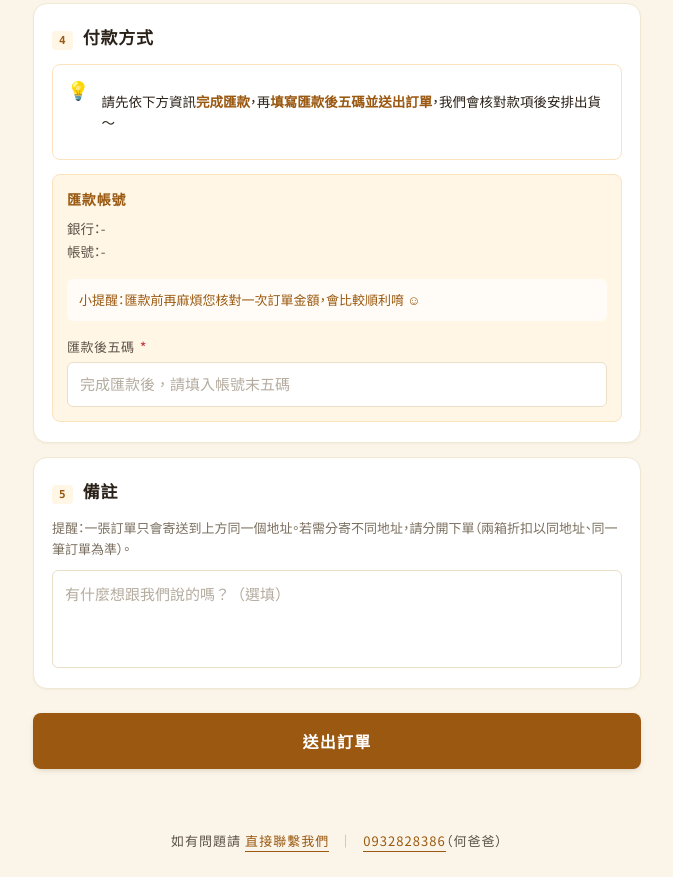
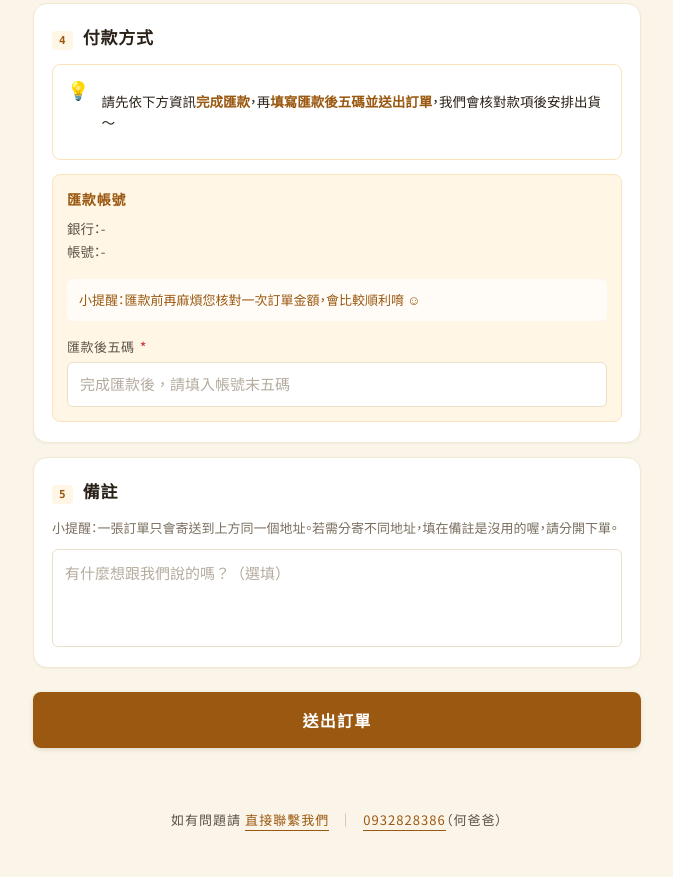
Before and after one commit to ChungYingHo/Simple-Shopping-Form, a website: page index.html in a window 1280 px wide. Shown: the part 1052-1929 px from the top of the page, without its empty margins (303-976 px from the left). After the commit the page ends 1908 px from the top, so only its background shows below. Drawn offline with Linux system fonts and the light colour scheme; no server answers.

Commit message:
copy: 備註欄小提醒改口語，提醒分寄需分開下單
Co-Authored-By: Claude Opus 4.7 (1M context) <noreply@anthropic.com>

```diff
--- a/index.html
+++ b/index.html
@@ -175,7 +175,7 @@
         <!-- 備註 -->
         <section class="card">
           <h3 class="card-title"><span class="step-num">5</span>備註</h3>
-          <p class="note-hint">提醒：一張訂單只會寄送到上方同一個地址。若需分寄不同地址，請分開下單（兩箱折扣以同地址、同一筆訂單為準）。</p>
+          <p class="note-hint">小提醒：一張訂單只會寄送到上方同一個地址。若需分寄不同地址，填在備註是沒用的喔，請分開下單。</p>
           <textarea id="order-note" class="form-input" rows="3" placeholder="有什麼想跟我們說的嗎？（選填）" maxlength="500"></textarea>
         </section>
 
```
